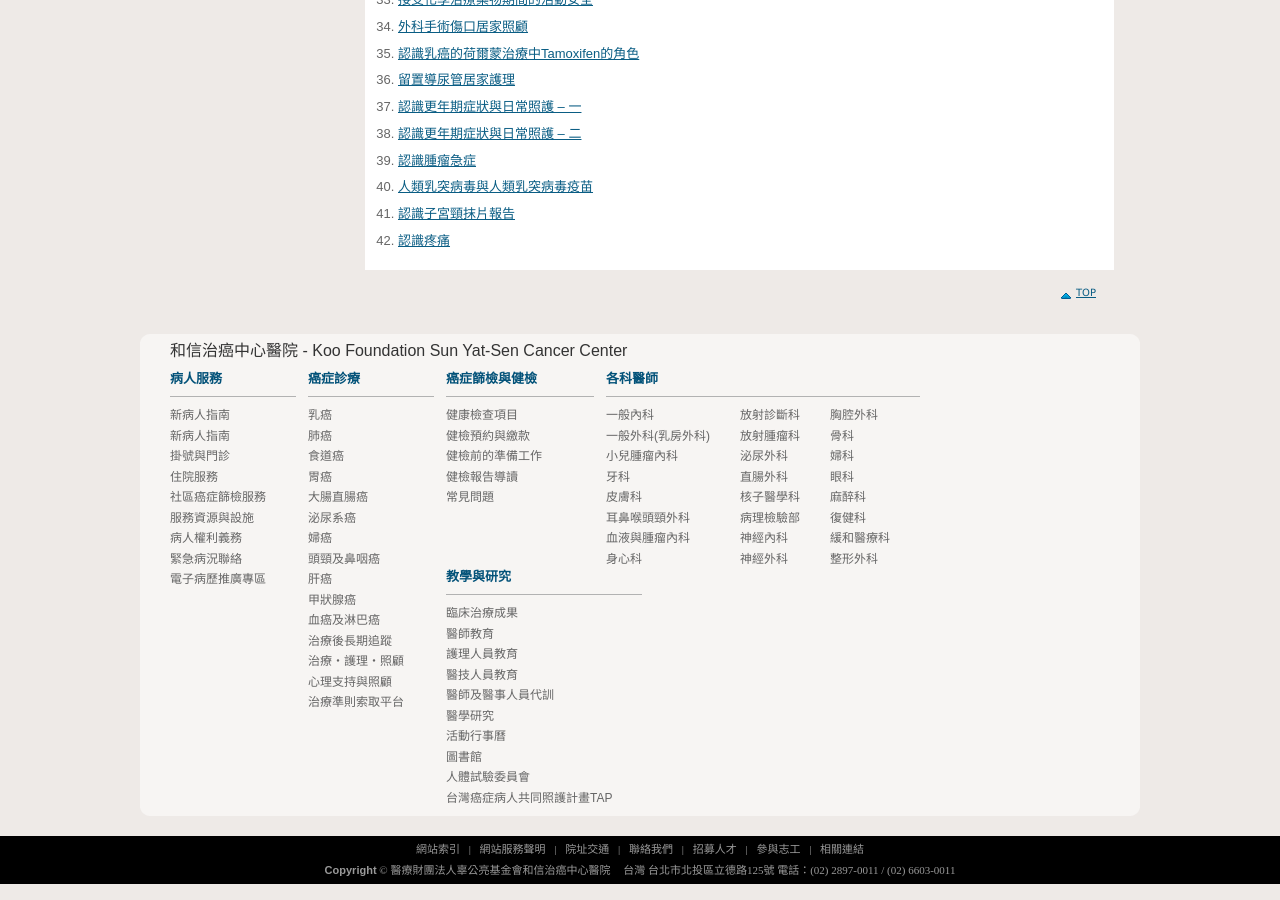
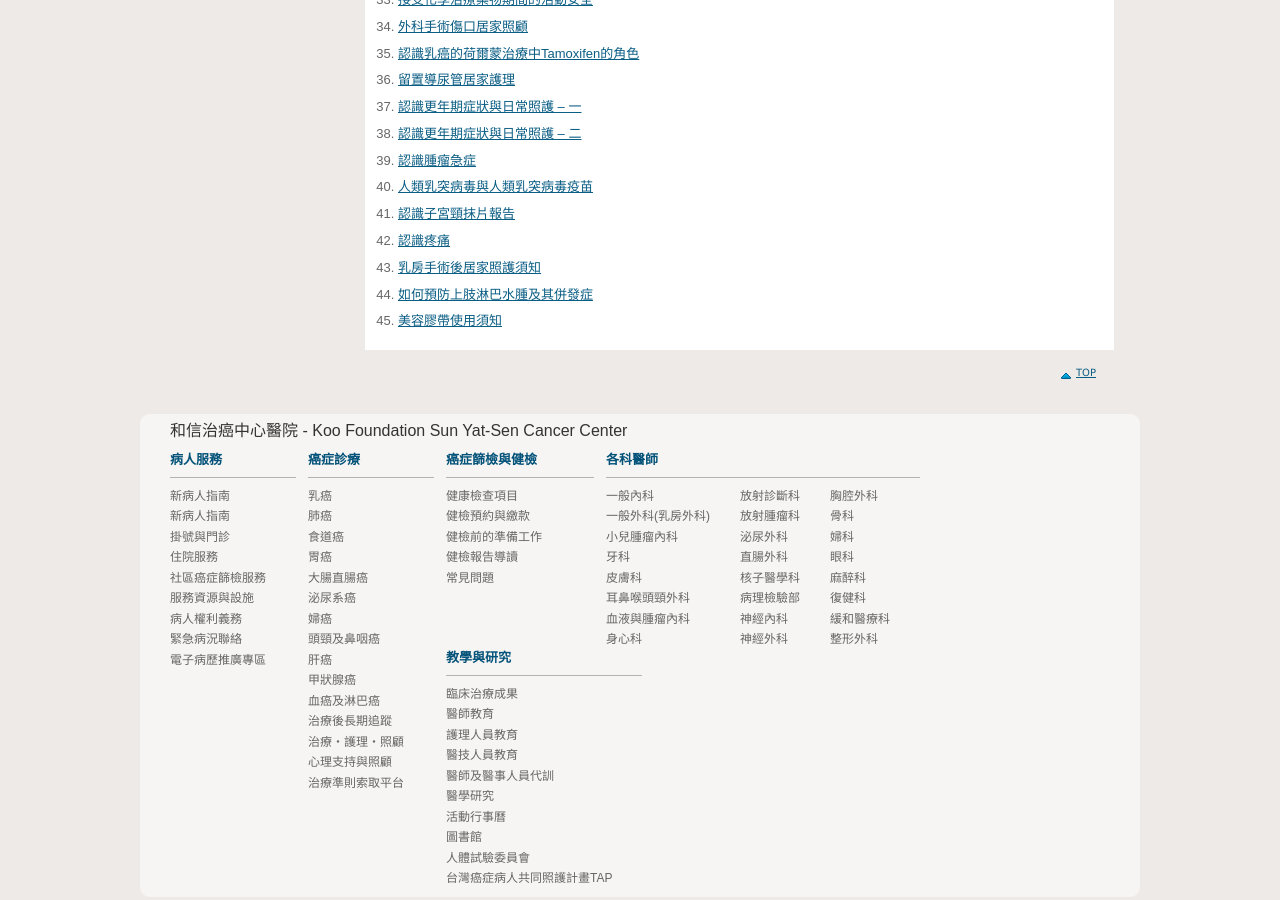
Before and after one commit to KFSYSCC/kfsyscc.github.io, a Jekyll site: the page built from HEL/self/index.md, in a window 1280 px wide and 900 px high, scrolled down 1204 px. Built offline with Jekyll 4.4.1, drawn with Linux system fonts in a browser that asks for light colours; nearby versions of some CDN libraries.

Commit message:
update downloads list

```diff
--- a/_data/downloads.yaml
+++ b/_data/downloads.yaml
@@ -92,6 +92,12 @@ items:
         url:      認識子宮頸抹片報告.pdf
       - display:  認識疼痛
         url:      認識疼痛.pdf
+      - display:  乳房手術後居家照護須知
+        url:      乳房手術後居家照護須知.pdf
+      - display:  如何預防上肢淋巴水腫及其併發症
+        url:      如何預防上肢淋巴水腫及其併發症.pdf
+      - display:  美容膠帶使用須知
+        url:      美容膠帶使用須知.pdf
   - url:          /OP/DOC/
     items:
       - display:  通用版手術同意書
```
